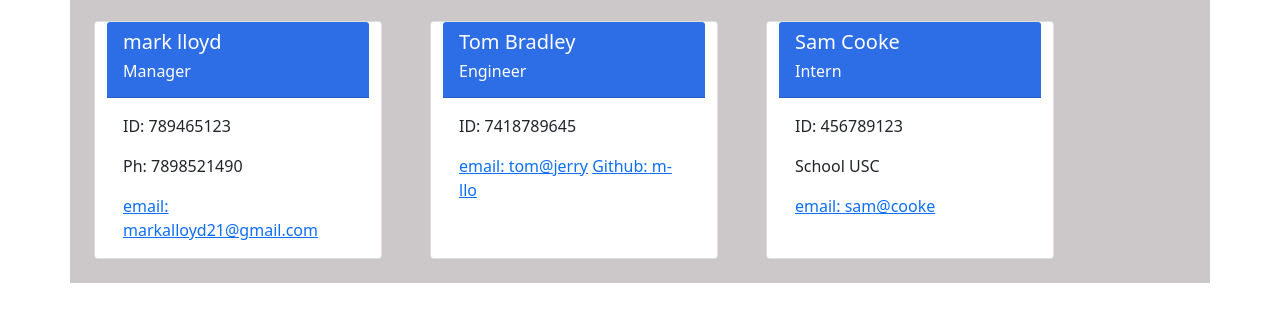
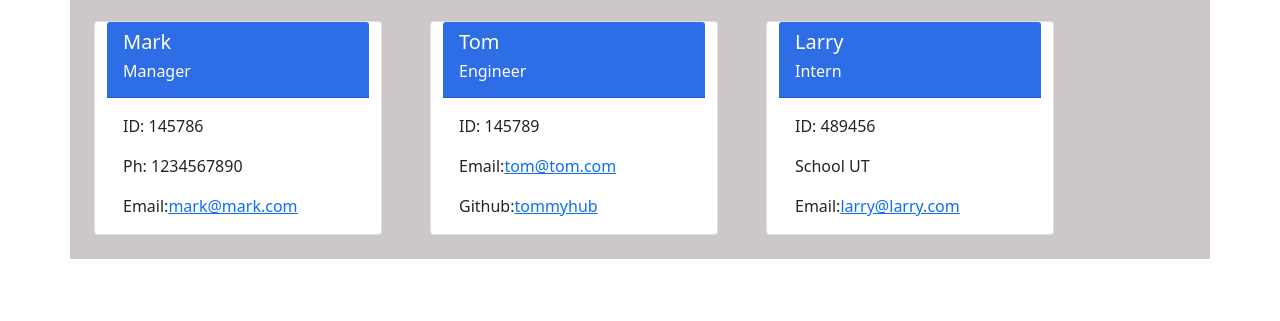
Before and after one commit to m-llo/TeamProfileGenerator, a website: page Develop/profile_sample.html in a window 1280 px wide. Shown: the part 203-524 px from the top of the page. Drawn offline with nearby package versions, Linux system fonts and the light colour scheme.

```diff
--- a/Develop/profile.html
+++ b/Develop/profile_sample.html
@@ -20,35 +20,35 @@
 
  <div class="card id m-4">
      <div class="card-header title">
-       <h5 class="headinfo">mark lloyd</h5>
+       <h5 class="headinfo">Mark </h5>
        <h6 class="headinfo">Manager</h6>
      </div>
   <div class="card-body">
-      <p class="card-text">ID: 789465123</p>
-      <p class="card-text">Ph: 7898521490</p>
-      <a href="mailto:markalloyd21@gmail.com" target="_blank" class="card-text">email: markalloyd21@gmail.com</a>
+      <p class="card-text">ID: 145786</p>
+      <p class="card-text">Ph: 1234567890</p>
+      <p class="card-text">Email:<a href="mailto:mark@mark.com" target="_blank" class="card-text">mark@mark.com</a></p>
    </div>
 </div>
     <div class="card id m-4">
         <div class="card-header title">
-          <h5 class="headinfo">Tom Bradley</h5>
+          <h5 class="headinfo">Tom</h5>
           <h6 class="headinfo">Engineer</h6>
         </div>
      <div class="card-body">
-         <p class="card-text">ID: 7418789645</p>
-         <a href="mailto:tom@jerry" target="_blank" class="card-text">email: tom@jerry</a>
-         <a href="http://github.com/m-llo" target="_blank" class="card-text">Github: m-llo</a>
+         <p class="card-text">ID: 145789</p>
+         <p class="card-text">Email:<a href="mailto:tom@tom.com" target="_blank" class="card-text">tom@tom.com</a></p>
+         <p class="card-text">Github:<a href="http://github.com/tommyhub" target="_blank" class="card-text">tommyhub</a></p>
       </div>
    </div>
    <div class="card id m-4">
         <div class="card-header title">
-          <h5 class="headinfo">Sam Cooke</h5>
+          <h5 class="headinfo">Larry</h5>
           <h6 class="headinfo">Intern</h6>
         </div>
      <div class="card-body">
-         <p class="card-text">ID: 456789123</p>
-         <p class="card-text">School USC</p>
-         <a href="mailto:sam@cooke" target="_blank" class="card-text">email: sam@cooke</a>
+         <p class="card-text">ID: 489456</p>
+         <p class="card-text">School UT</p>
+         <p class="card-text">Email:<a href="mailto:larry@larry.com" target="_blank" class="card-text">larry@larry.com</a></p>
       </div>
    </div>
      </div>
```
Also changed, not shown: README.md.
